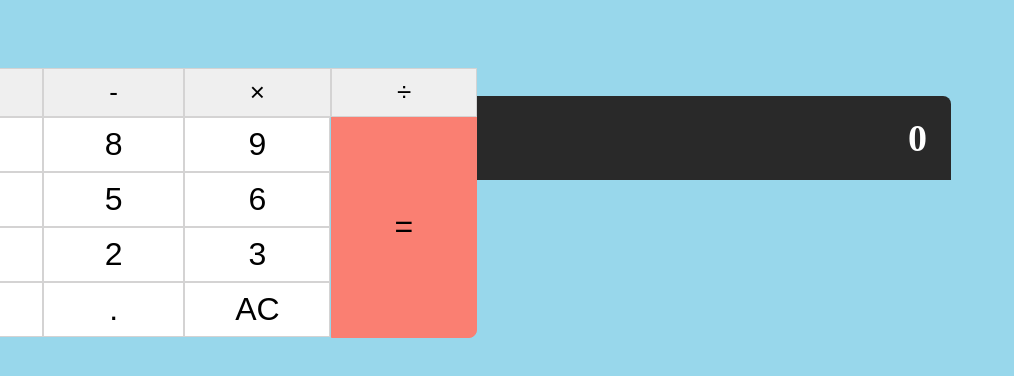
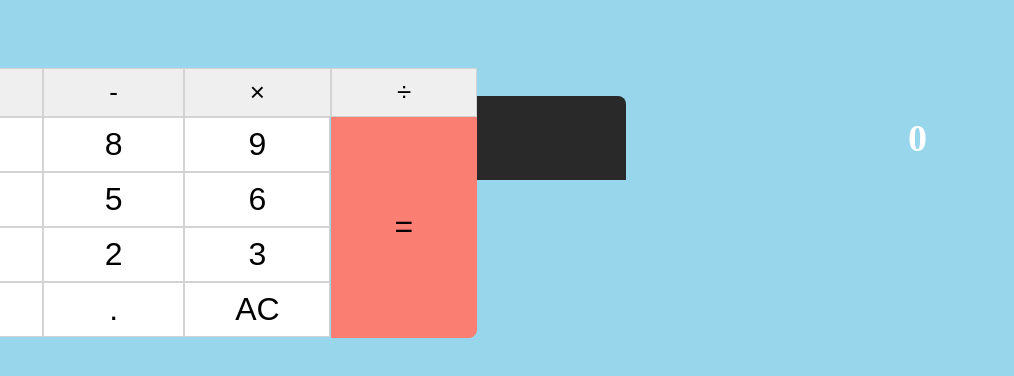
Before and after one commit to Deb-Paulin/Calculadora, a plain HTML site: page index.html in a window 1280 px wide. Shown: the whole page, without its empty margins (0-1014 px from the left). Drawn offline with Linux system fonts and the light colour scheme.

Commit message:
Inclusão da class: principal

```diff
--- a/style.css
+++ b/style.css
@@ -17,3 +17,7 @@ body {
     font-size: 32px;
     font-weight: 500;
 }
+
+.principal {
+    width: 496px;
+}
```
